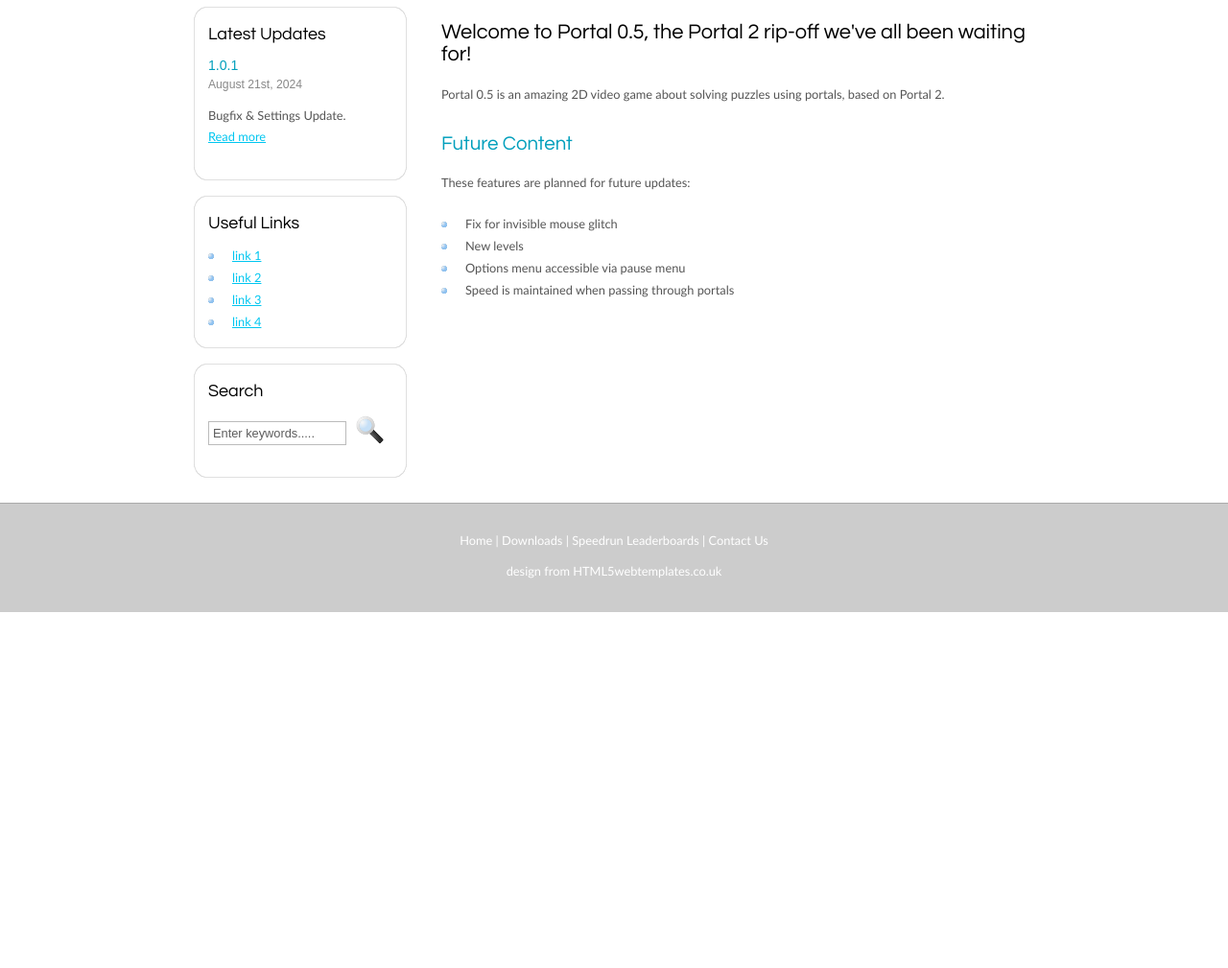
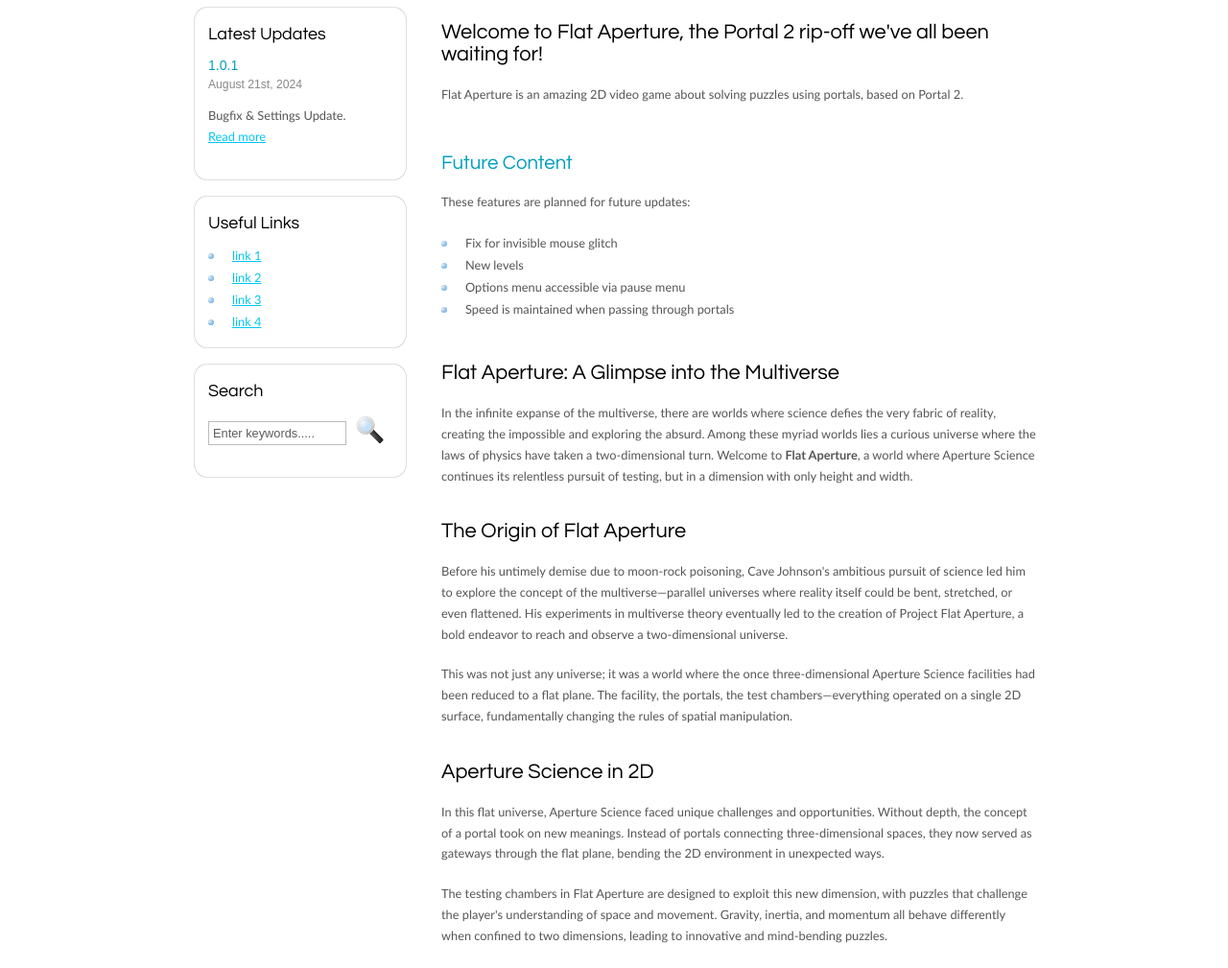
Before and after one commit to FlatAperture/FlatAperture.github.io, a website: page index.html in a window 1280 px wide. Shown: the part 420-1429 px from the top of the page at 96% size. Before the commit the page ends 1058 px from the top, so only its background shows below. Drawn offline with Linux system fonts and the light colour scheme.

Commit message:
Renaming to Flat Aperture

```diff
--- a/index.html
+++ b/index.html
@@ -1,13 +1,10 @@
 <!DOCTYPE html>
 <html lang="en">
   <head>
-    <title>Home - Portal 0.5</title>
+    <title>Home - Flat Aperture</title>
     <meta charset="UTF-8" />
     <meta name="viewport" content="width=device-width, initial-scale=1.0" />
-    <meta
-      name="keywords"
-      content="portal 0.5, portal 0,5, portal 0.5 official, portal 0,5 official, portal 05, portal 05 official, portal 2D"
-    />
+    <meta name="keywords" content="Flat Aperture, Flat Aperture official, Flat, Aperture, Portal 2D" />
     <link rel="stylesheet" type="text/css" href="styles/template.css" />
   </head>
 
@@ -16,13 +13,9 @@
     <div id="content_header"></div>
     <div id="default-site-content">
       <!--  -->
-      <h1>
-        Welcome to Portal 0.5, the Portal 2 rip-off we've all been waiting for!
-      </h1>
-      <p>
-        Portal 0.5 is an amazing 2D video game about solving puzzles using
-        portals, based on Portal 2.
-      </p>
+      <h1>Welcome to Flat Aperture, the Portal 2 rip-off we've all been waiting for!</h1>
+      <p>Flat Aperture is an amazing 2D video game about solving puzzles using portals, based on Portal 2.</p>
+      <p></p>
       <h2>Future Content</h2>
       <p>These features are planned for future updates:</p>
       <ul>
@@ -32,6 +25,39 @@
         <li>Speed is maintained when passing through portals</li>
         <li></li>
       </ul>
+
+      <h1>Flat Aperture: A Glimpse into the Multiverse</h1>
+      <p>
+        In the infinite expanse of the multiverse, there are worlds where science defies the very fabric of reality, creating
+        the impossible and exploring the absurd. Among these myriad worlds lies a curious universe where the laws of physics
+        have taken a two-dimensional turn. Welcome to <strong>Flat Aperture</strong>, a world where Aperture Science
+        continues its relentless pursuit of testing, but in a dimension with only height and width.
+      </p>
+
+      <h1>The Origin of Flat Aperture</h1>
+      <p>
+        Before his untimely demise due to moon-rock poisoning, Cave Johnson's ambitious pursuit of science led him to explore
+        the concept of the multiverse—parallel universes where reality itself could be bent, stretched, or even flattened.
+        His experiments in multiverse theory eventually led to the creation of Project Flat Aperture, a bold endeavor to
+        reach and observe a two-dimensional universe.
+      </p>
+      <p>
+        This was not just any universe; it was a world where the once three-dimensional Aperture Science facilities had been
+        reduced to a flat plane. The facility, the portals, the test chambers—everything operated on a single 2D surface,
+        fundamentally changing the rules of spatial manipulation.
+      </p>
+
+      <h1>Aperture Science in 2D</h1>
+      <p>
+        In this flat universe, Aperture Science faced unique challenges and opportunities. Without depth, the concept of a
+        portal took on new meanings. Instead of portals connecting three-dimensional spaces, they now served as gateways
+        through the flat plane, bending the 2D environment in unexpected ways.
+      </p>
+      <p>
+        The testing chambers in Flat Aperture are designed to exploit this new dimension, with puzzles that challenge the
+        player's understanding of space and movement. Gravity, inertia, and momentum all behave differently when confined to
+        two dimensions, leading to innovative and mind-bending puzzles.
+      </p>
       <!--  -->
     </div>
     <div id="content_footer"></div>
--- a/src/data.ts
+++ b/src/data.ts
@@ -2,18 +2,18 @@
   Home,
   Downloads,
   Leaderboards,
-  Contact,
+  Contact
 }
 enum Category {
   AnyPercent,
   BackspacePercent,
-  Glitchless,
+  Glitchless
 }
 
 const playerData: { [username in string]: { country: string } } = {
   Quintos: {
-    country: "Netherlands",
-  },
+    country: "Netherlands"
+  }
 };
 
 type CategoryRun = {
@@ -22,10 +22,10 @@
 let anyPercent: CategoryRun = {};
 let glitchless: CategoryRun = {};
 let backspacePercent: CategoryRun = {
-  "1.0.0": [
+  "0.0.1": [
     { time: "1m 59s 420ms", name: "Quintos" },
-    { time: "2m 23s 560ms", name: "Quintos" },
-  ],
+    { time: "2m 23s 560ms", name: "Quintos" }
+  ]
 };
 
 const standardRules = `
@@ -101,7 +101,7 @@
   <p>
   The game must be completed without exploiting any glitches, bugs or other unintended side-effects.
   </p>
-  `,
+  `
 };
 
 interface IPerson {
--- a/src/html.ts
+++ b/src/html.ts
@@ -4,9 +4,9 @@
     <div id=logo_text>
       <h1>
         <a href=index.html>
-        Portal<span class=logo_color>0.5</span></a>
+        Flat<span class=logo_color>Aperture</span></a>
       </h1>
-      <h2>Official Portal 0.5 Website.</h2>
+      <h2>Official Flat Aperture Website.</h2>
     </div>
   </div>
   <div id=menubar>
```
Also changed, not shown: contact.html (+6 -30 lines), downloads.html (+2 -5 lines), leaderboards.html (+3 -10 lines), dist/out.js.
